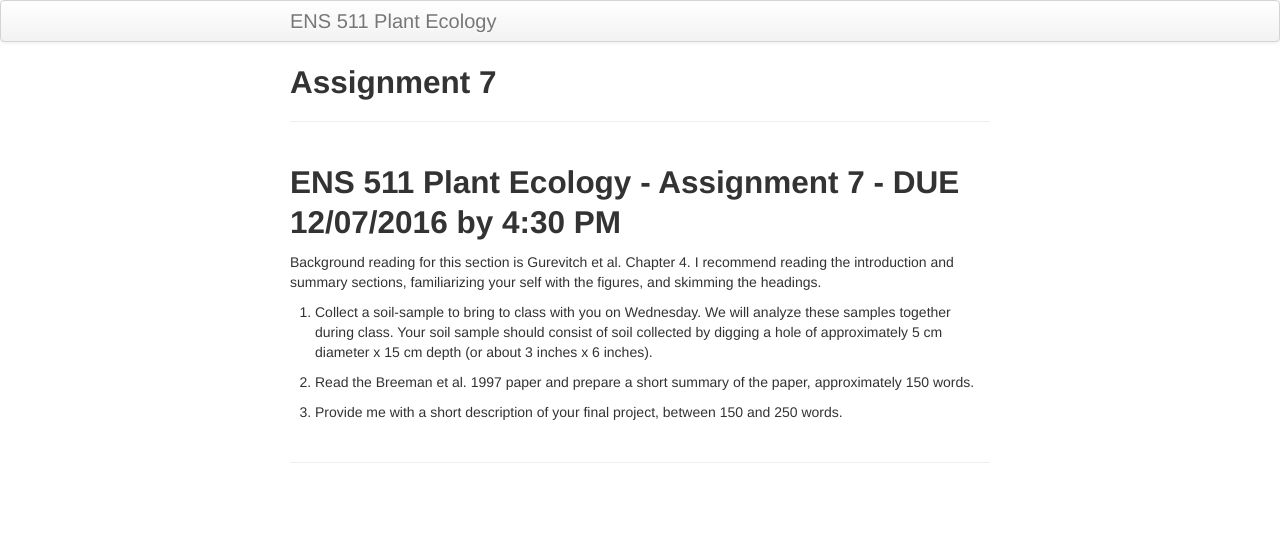
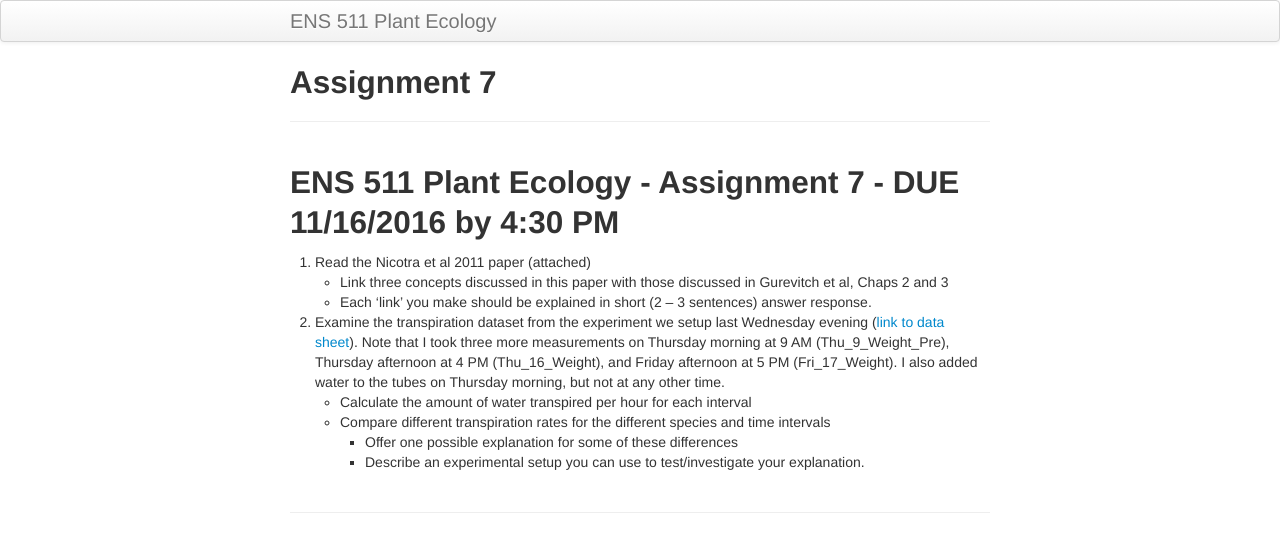
Before and after one commit to mlammens/ENS-511-Plant-Ecology, a Jekyll site: the page built from pages/assignment-7.md, in a window 1280 px wide. Shown: the top 552 px of the page. Built offline with Jekyll 4.4.1, drawn with Linux system fonts in a browser that asks for light colours.

Commit message:
Fixed mess up of assignments

```diff
--- a/pages/assignment-7.md
+++ b/pages/assignment-7.md
@@ -4,12 +4,14 @@ title: Assignment 7
 description: assignment 7
 ---
 
-## ENS 511 Plant Ecology - Assignment 7 - DUE 12/07/2016 by 4:30 PM
+## ENS 511 Plant Ecology - Assignment 7 - DUE 11/16/2016 by 4:30 PM
 
-Background reading for this section is Gurevitch et al. Chapter 4. I recommend reading the introduction and summary sections, familiarizing your self with the figures, and skimming the headings.
+1. Read the Nicotra et al 2011 paper (attached)
+	* Link three concepts discussed in this paper with those discussed in Gurevitch et al, Chaps 2 and 3
+	* Each ‘link’ you make should be explained in short (2 – 3 sentences) answer response.
 
-1. Collect a soil-sample to bring to class with you on Wednesday. We will analyze these samples together during class. Your soil sample should consist of soil collected by digging a hole of approximately 5 cm diameter x 15 cm depth (or about 3 inches x 6 inches).
-
-2. Read the Breeman et al. 1997 paper and prepare a short summary of the paper, approximately 150 words.
-
-3. Provide me with a short description of your final project, between 150 and 250 words.
+2. Examine the transpiration dataset from the experiment we setup last Wednesday evening ([link to data sheet](https://docs.google.com/spreadsheets/d/1auhExamHkvtFa2GdDZ5u_VGHK2riDF2SPKSVJlCUC7g/edit#gid=0)). Note that I took three more measurements on Thursday morning at 9 AM (Thu\_9\_Weight\_Pre), Thursday afternoon at 4 PM (Thu\_16\_Weight), and Friday afternoon at 5 PM (Fri\_17\_Weight). I also added water to the tubes on Thursday morning, but not at any other time.
+	* Calculate the amount of water transpired per hour for each interval
+	* Compare different transpiration rates for the different species and time intervals
+		* Offer one possible explanation for some of these differences
+		* Describe an experimental setup you can use to test/investigate your explanation.
```
Also changed, not shown: index.md (+2 -1 lines), pages/assignment-8.md (added, +15 -0 lines).
